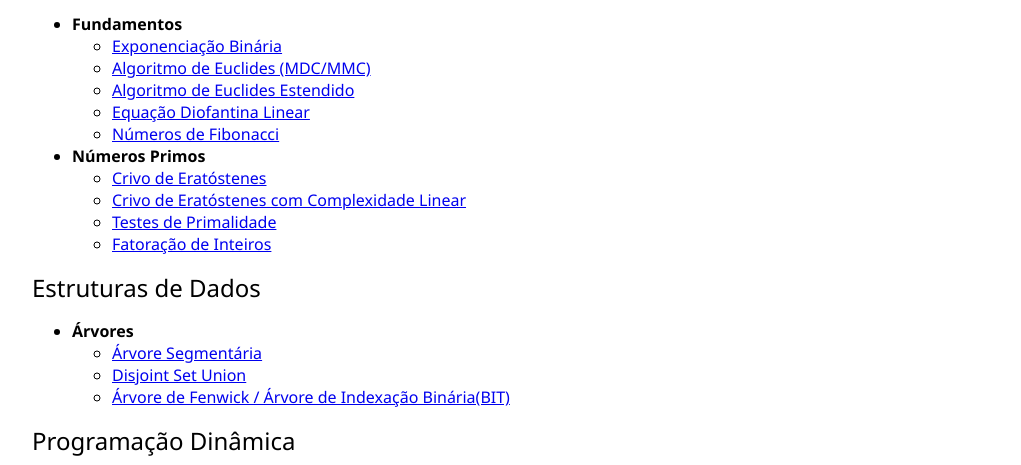
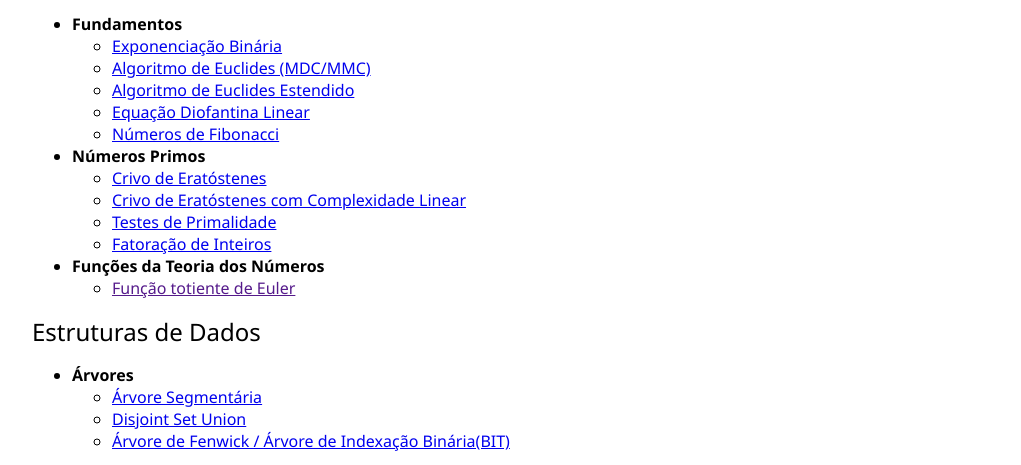
Before and after one commit to samuraiwesleyjack/Algos, a plain HTML site: page index.html in a window 1280 px wide. Shown: the part 274-739 px from the top of the page, without its empty margins (128-1149 px from the left). Drawn offline with Linux system fonts and the light colour scheme.

Commit message:
Update index.html

```diff
--- a/index.html
+++ b/index.html
@@ -34,6 +34,10 @@
 	   <li><a href="./Algebra/Crivo2.html">Crivo de Eratóstenes com Complexidade Linear</a></li>
 	   <li><a href="./Algebra/testesprimo.html">Testes de Primalidade</a></li>
 	   <li><a href="./Algebra/fat.html">Fatoração de Inteiros</a></li>
+	   </ul></li>
+	   <li><strong>Funções da Teoria dos Números</strong>
+	   <ul>
+	   <li><a href="">Função totiente de Euler</a></li>
 	   </ul></li>
            </ul>
 
```
